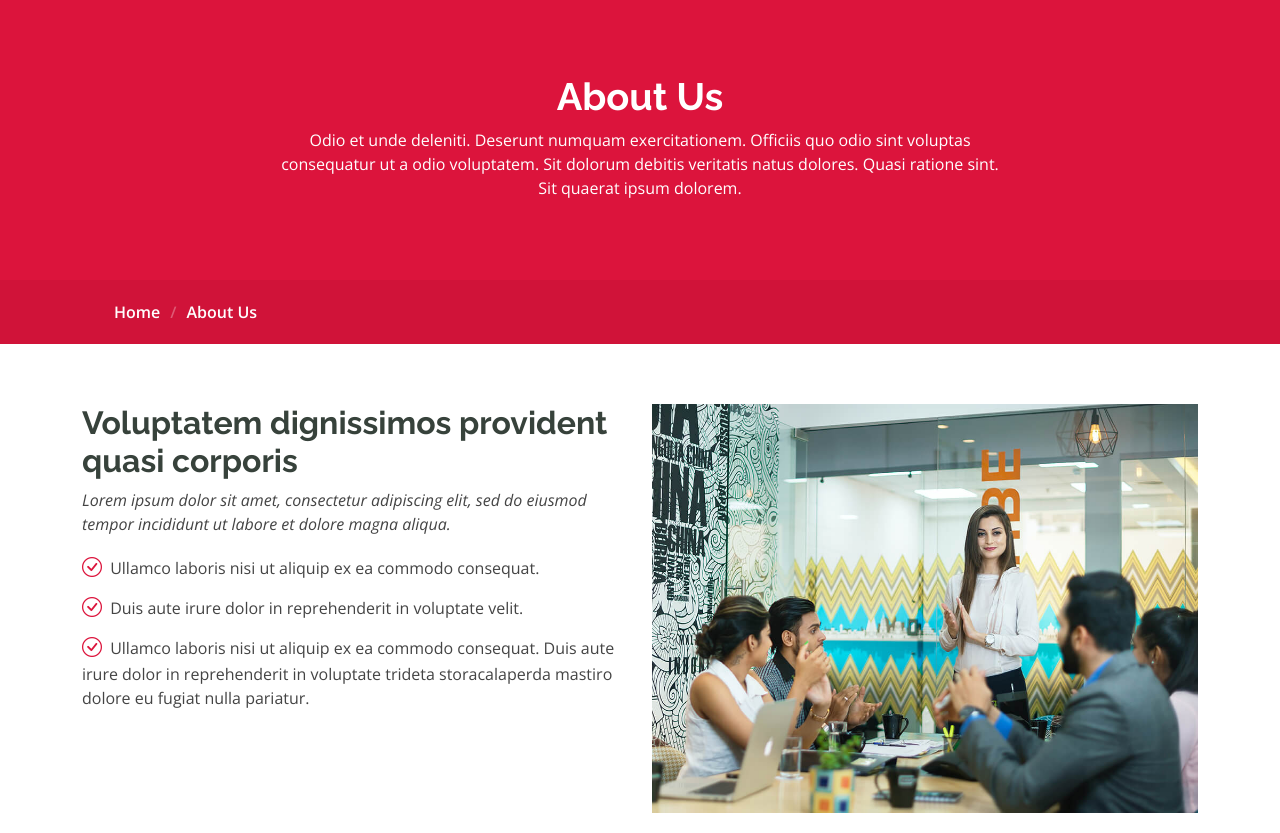
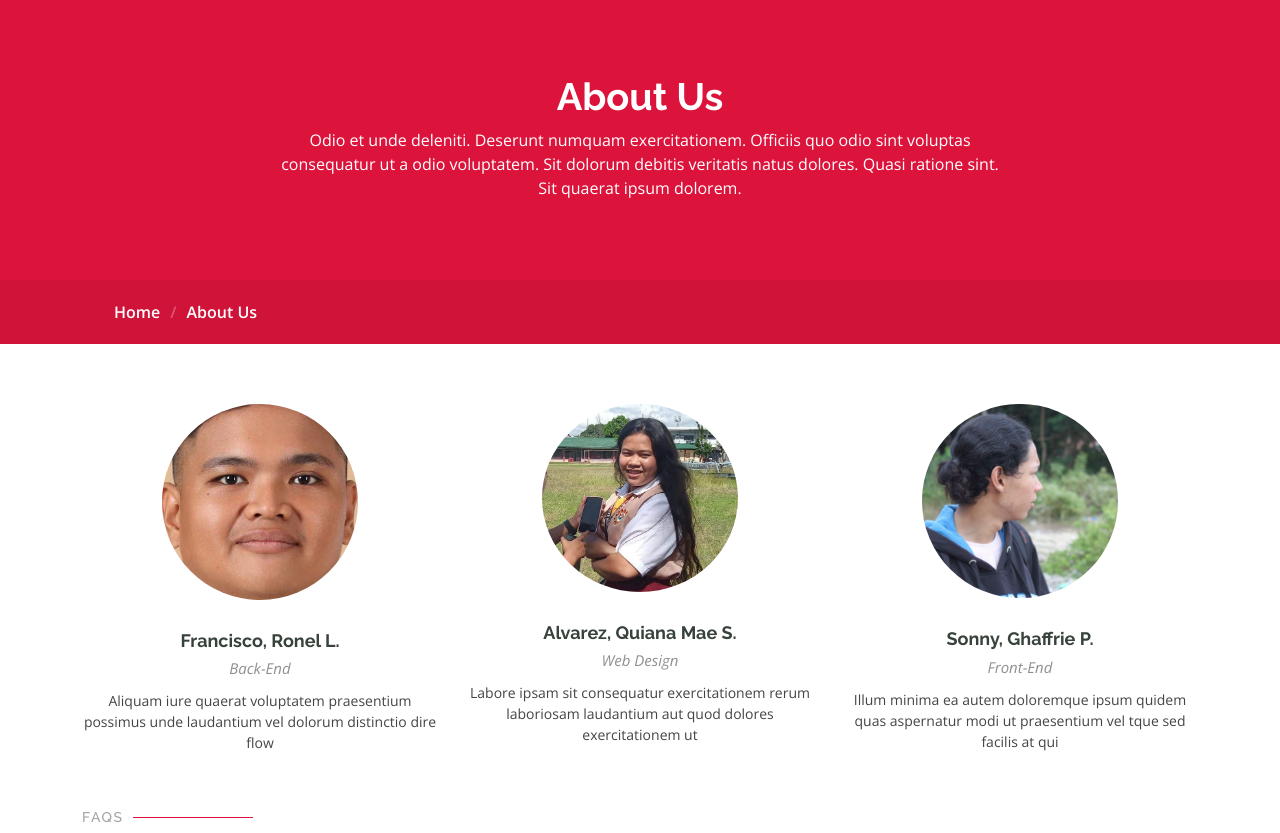
Before and after one commit to Titweety/cms2, a plain HTML site: page about.html in a window 1280 px wide. Shown: the part 107-940 px from the top of the page. Drawn offline with nearby package versions, Linux system fonts and the light colour scheme.

Commit message:
updating about

```diff
--- a/about.html
+++ b/about.html
@@ -108,7 +108,7 @@
     </div><!-- End Page Title -->
 
     <!-- About Us Section -->
-    <section id="about-us" class="section about-us">
+    <!-- <section id="about-us" class="section about-us">
 
       <div class="container">
 
@@ -135,7 +135,67 @@
 
       </div>
 
-    </section><!-- /About Us Section -->
+    </section> -->
+
+    <!-- Trainers Section -->
+    <section id="trainers" class="section trainers">
+
+      <div class="container">
+
+        <div class="row gy-5">
+
+          <div class="col-lg-4 col-md-6 member" data-aos="fade-up" data-aos-delay="100">
+            <div class="member-img">
+              <img src="assets/img/team/ronel.jpg" class="img-fluid" alt="">
+              <div class="social">
+                <a href="#"><i class="bi bi-twitter-x"></i></a>
+                <a href="#"><i class="bi bi-facebook"></i></a>
+                <a href="#"><i class="bi bi-instagram"></i></a>
+                <a href="#"><i class="bi bi-linkedin"></i></a>
+              </div>
+            </div>
+            <div class="member-info text-center">
+              <h4>Francisco, Ronel L.</h4>
+              <span>Back-End</span>
+              <p>Aliquam iure quaerat voluptatem praesentium possimus unde laudantium vel dolorum distinctio dire flow</p>
+            </div>
+          </div><!-- End Team Member -->
+
+          <div class="col-lg-4 col-md-6 member" data-aos="fade-up" data-aos-delay="200">
+            <div class="member-img">
+              <img src="assets/img/team/quiana.jpg" class="img-fluid" alt="">
+              <div class="social">
+                <a href="#"><i class="bi bi-twitter-x"></i></a>
+                <a href="#"><i class="bi bi-facebook"></i></a>
+                <a href="#"><i class="bi bi-instagram"></i></a>
+                <a href="#"><i class="bi bi-linkedin"></i></a>
+              </div>
+            </div>
+            <div class="member-info text-center">
+              <h4>Alvarez, Quiana Mae S.</h4>
+              <span>Web Design</span>
+              <p>Labore ipsam sit consequatur exercitationem rerum laboriosam laudantium aut quod dolores exercitationem ut</p>
+            </div>
+          </div><!-- End Team Member -->
+
+          <div class="col-lg-4 col-md-6 member" data-aos="fade-up" data-aos-delay="300">
+            <div class="member-img">
+              <img src="assets/img/team/ghaf.jpg" class="img-fluid" alt="">
+              <div class="social">
+                <a href="#"><i class="bi bi-twitter-x"></i></a>
+                <a href="#"><i class="bi bi-facebook"></i></a>
+                <a href="#"><i class="bi bi-instagram"></i></a>
+                <a href="#"><i class="bi bi-linkedin"></i></a>
+              </div>
+            </div>
+            <div class="member-info text-center">
+              <h4>Sonny, Ghaffrie P.</h4>
+              <span>Front-End</span>
+              <p>Illum minima ea autem doloremque ipsum quidem quas aspernatur modi ut praesentium vel tque sed facilis at qui</p>
+            </div>
+          </div><!-- End Team Member -->
+
+    <!-- /About Us Section -->
 
     <!-- Counts Section -->
     <!-- <section id="counts" class="section counts light-background"> -->
```
Also changed, not shown: assets/img/team/ghaf.jpg (added), assets/img/team/quiana.jpg (added), assets/img/team/ronel.jpg (added).
